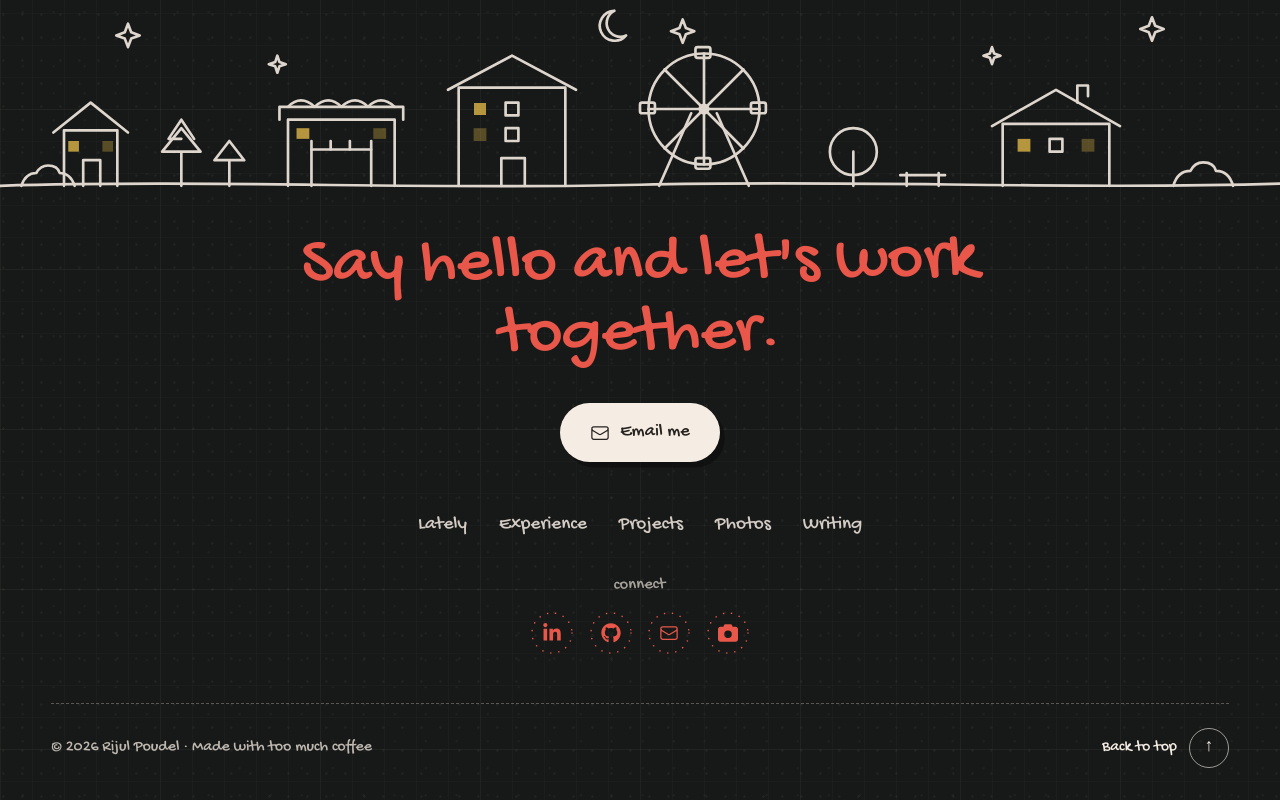
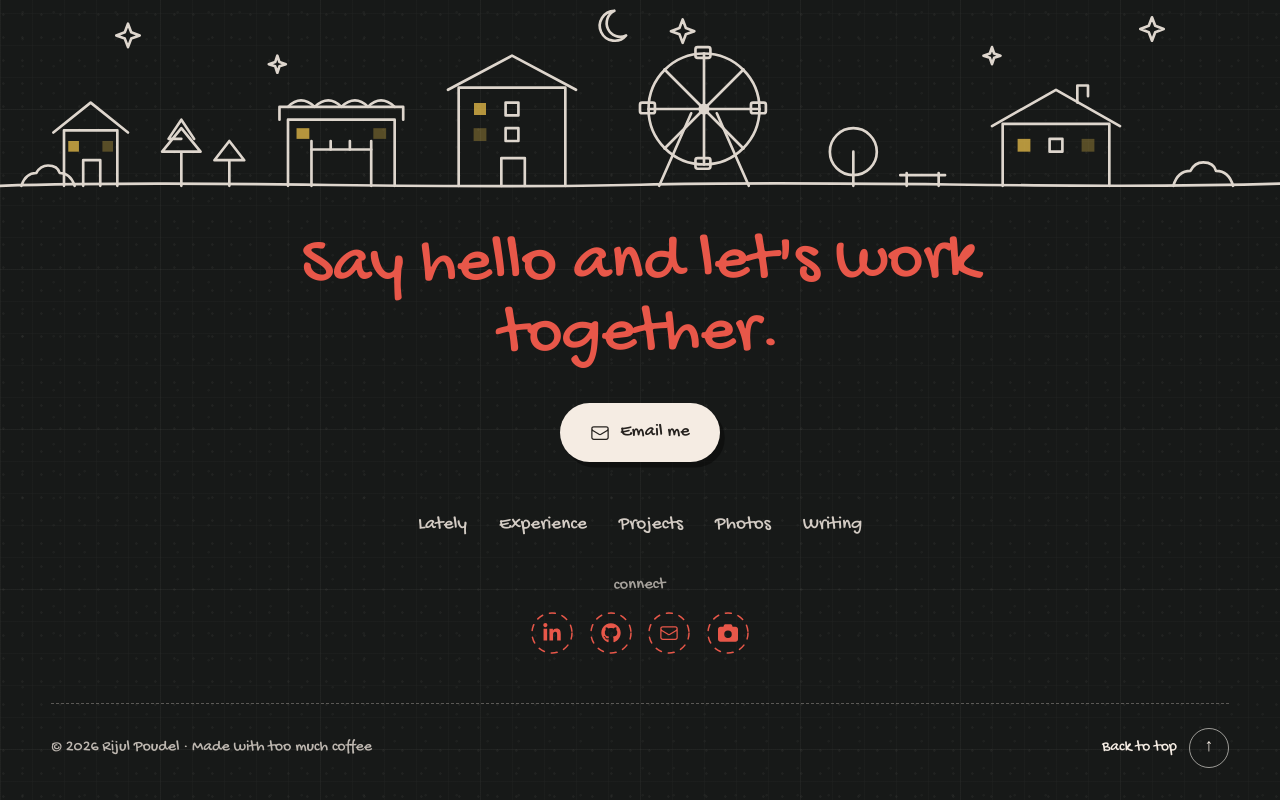
Before and after one commit to rijulpoudel/personal_portfolio, a Next.js app: page / in a window 1280 px wide. Shown: the part 6451-7251 px from the top of the page. Built offline with nearby package versions, Linux system fonts and the light colour scheme; no server answers; a web font is replaced by a local one.

Commit message:
fix(footer): dashed ring segments instead of dots

```diff
--- a/components/portfolio/ContactSection.tsx
+++ b/components/portfolio/ContactSection.tsx
@@ -136,7 +136,7 @@ export default function ContactSection() {
                     aria-label={label}
                   >
                     <svg className="footer-orbit" viewBox="0 0 44 44" aria-hidden="true">
-                      <circle cx="22" cy="22" r="20" fill="none" stroke="#e85749" strokeWidth="1.5" strokeLinecap="round" strokeDasharray="0.1 8" />
+                      <circle cx="22" cy="22" r="20" fill="none" stroke="#e85749" strokeWidth="1.5" strokeLinecap="round" strokeDasharray="6 7" />
                     </svg>
                     <Icon aria-hidden="true" />
                   </a>
```
